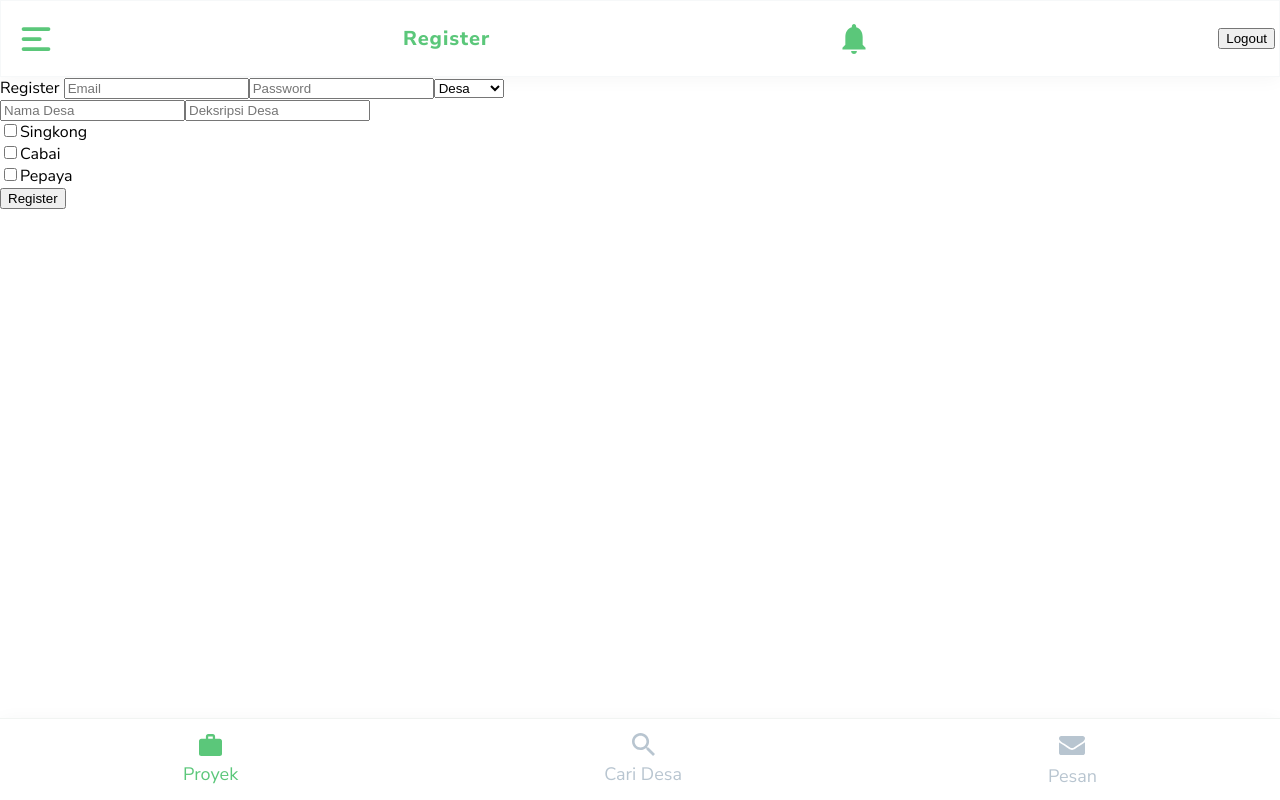
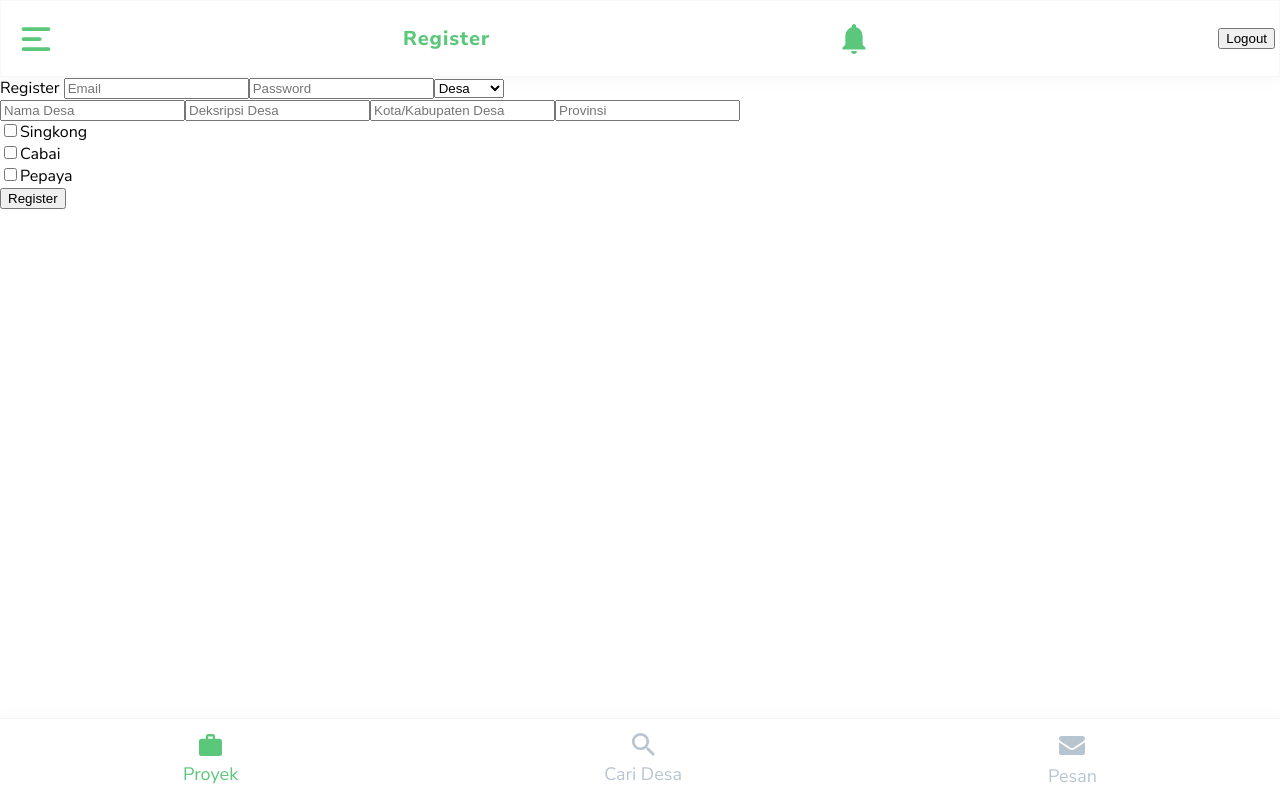
Before and after one commit to verm024/Kostoo, a Vue app in the folder kostoo-webapp/: page /register in a window 1280 px wide. Built offline with nearby package versions, Linux system fonts and the light colour scheme; no server answers; what vuefire would draw is missing.

Commit message:
kota & provinsi desa

```diff
--- a/kostoo-webapp/src/views/Auth/Register.vue
+++ b/kostoo-webapp/src/views/Auth/Register.vue
@@ -22,6 +22,16 @@
         v-model="register_form.deskripsi_desa"
         placeholder="Deksripsi Desa"
       />
+      <input
+        type="text"
+        v-model="register_form.kota_desa"
+        placeholder="Kota/Kabupaten Desa"
+      />
+      <input
+        type="text"
+        v-model="register_form.provinsi_desa"
+        placeholder="Provinsi"
+      />
       <div v-for="(item, index) in kategori" :key="index">
         <input type="checkbox" v-model="item.selected" />
         <label>{{ item.name }}</label>
@@ -43,6 +53,8 @@ export default {
         role: "desa",
         nama_desa: "",
         deskripsi_desa: "",
+        kota_desa: "",
+        provinsi_desa: "",
         kategori: []
       },
       kategori: [
@@ -88,6 +100,8 @@ export default {
           role: this.register_form.role,
           nama_desa: this.register_form.nama_desa,
           deskripsi_desa: this.register_form.deskripsi_desa,
+          kota_desa: this.register_form.kota_desa,
+          provinsi_desa: this.register_form.provinsi_desa,
           kategori: this.register_form.kategori
         };
       } else {
```
